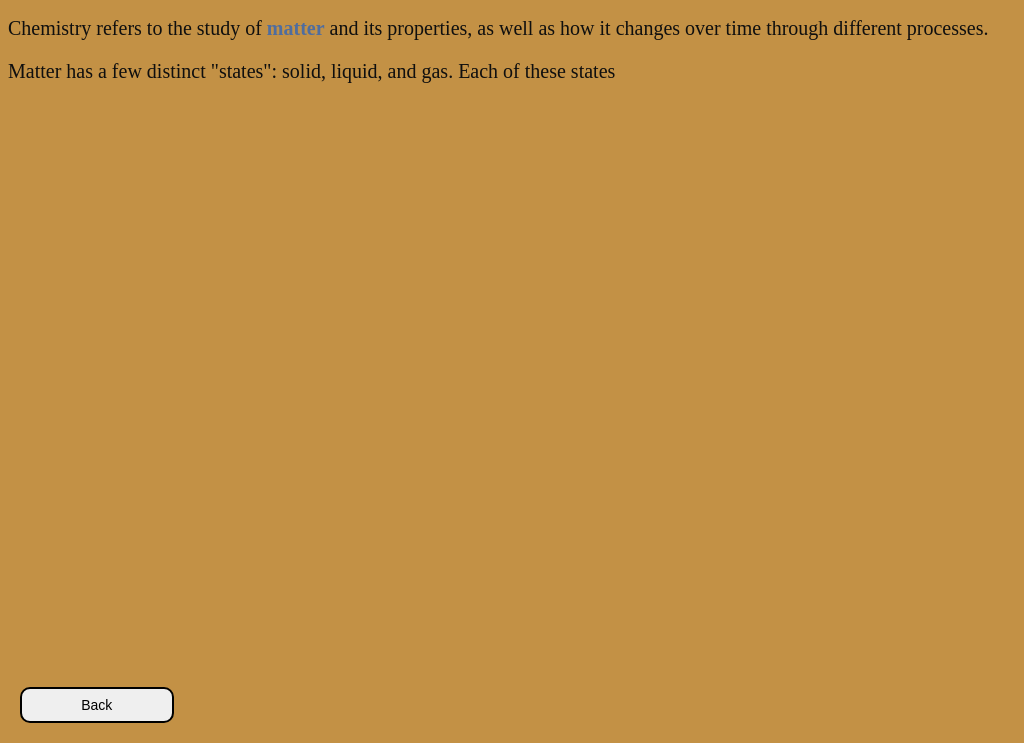
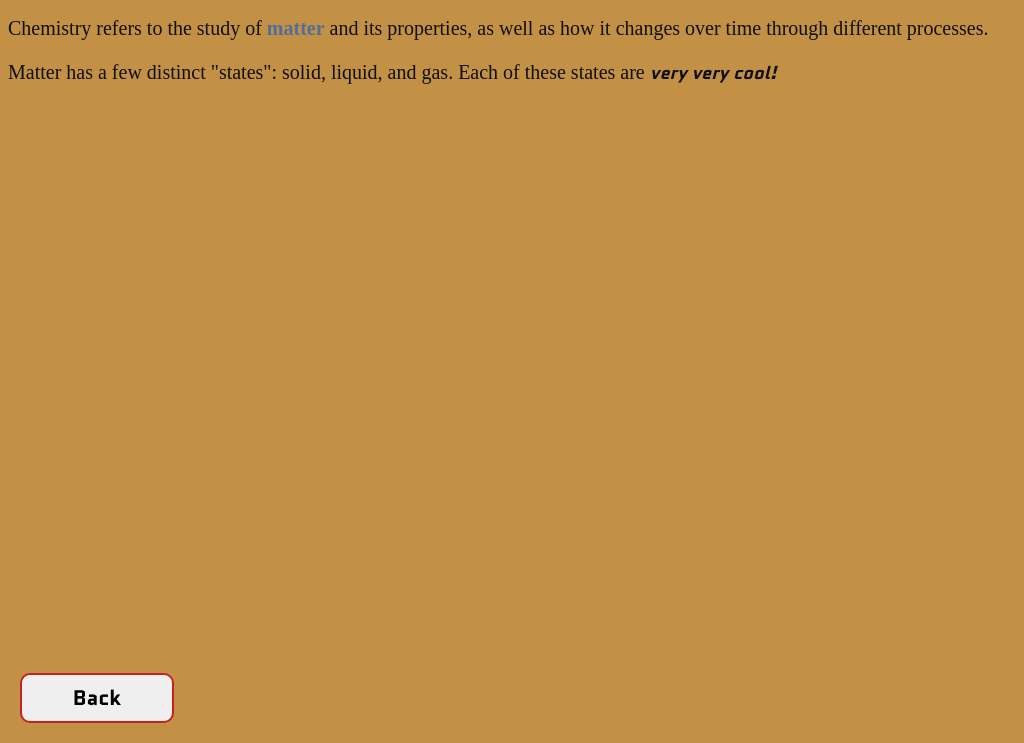
Before and after one commit to Blorg132/Acids-And-Basics-Alpha, an Electron app: page renderer/lessonslist/lesson1/lesson1.html in a window 1024 px wide. Shown: the part 57-800 px from the top of the page. Drawn offline with Linux system fonts and the light colour scheme.

Commit message:
fixed the directory system!!

```diff
--- a/renderer/lessonslist/lesson1.html
+++ b/renderer/lessonslist/lesson1/lesson1.html
@@ -5,8 +5,8 @@
 
 <head>
     <meta charset="UTF-8" />
-    <link rel="stylesheet" href="lessonstyles.css">
-    <script src="lessons.js"></script>
+    <link rel="stylesheet" href="../lessonstyles.css">
+    <script src="../lessons.js"></script>
     <title>Lesson 1: Basics of Chemistry</title>
 
     <style>
@@ -24,7 +24,7 @@
 
     <p>Chemistry refers to the study of <span id="clickmatter"><b>matter</b></span> and its properties, as well as how it changes over time through different processes.
     </p>
-    <p><span id="clickmatter">Matter</span> has a few distinct "states": solid, liquid, and gas. Each of these states </p>
+    <p>Matter has a few distinct "states": solid, liquid, and gas. Each of these states are <em>very very cool!</em></p>
 
 
     <!--Running Custom Alert scripts here.-->
@@ -38,7 +38,7 @@
 
 
 
-    <button class="back-button" onclick="window.location.href='../lessons.html';">Back</button>
+    <button class="back-button" onclick="window.location.href='../../lessons.html';">Back</button>
 </body>
 
 
--- a/renderer/lessonslist/lessonstyles.css
+++ b/renderer/lessonslist/lessonstyles.css
@@ -31,7 +31,7 @@ b:hover {
     transform: scale(1.5);
     transform-origin: top;
     color:greenyellow;
-    transition-duration: 500ms;
+    transition-duration: 250ms;
 }
 
 p {
@@ -42,6 +42,17 @@ p {
 
 
 
+em {
+    font-family: Quantico;
+    font-size: 18px;
+    transition-duration: 0.5s;
+}
+
+em:hover {
+    transform: translateY(-5px);
+    transition-duration: 0.5s;
+}
+
 
 
 
@@ -50,15 +61,31 @@ p {
     position: fixed;
     bottom: 20px;
     left: 20px;
-    font-size: 14px;
-    border: 2px solid black;
+    font-size: calc(1em + 0.5vw);
+    text-align: center;
+    font-family: Jost;
+    border: 2px solid rgb(199, 33, 33);
     border-radius: 10px;
     transition-duration: 0.4s;
     width: 15%;
-
+    font-family: Quantico;
 }
 
 .back-button:hover {
-    background-color: red;
-    color: white;
+    background-color: #f54e4e;
+    color:aliceblue;
+    transform: translateY(-5px);
+    font-family: Quantico;
 }
+
+
+
+
+
+
+/* we have to redeclare fonts here, whoopsies!!! */
+
+@font-face {
+    font-family: Quantico;
+    src: url("../fonts/Quantico-Bold.ttf");
+}
```
Also changed, not shown: renderer/lessons.html (+1 -1 lines), renderer/lessonslist/noteshelp.txt (added).
